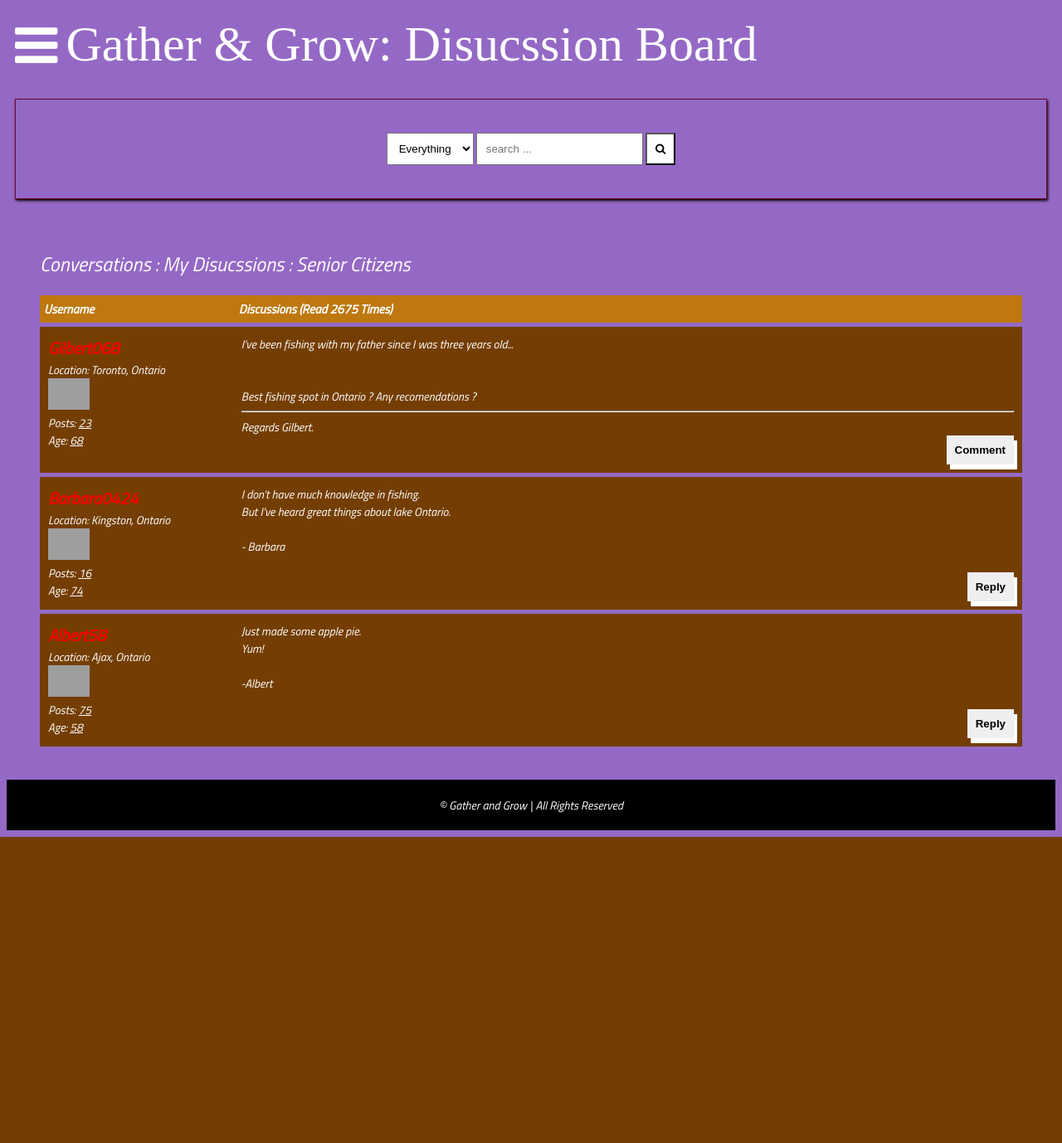
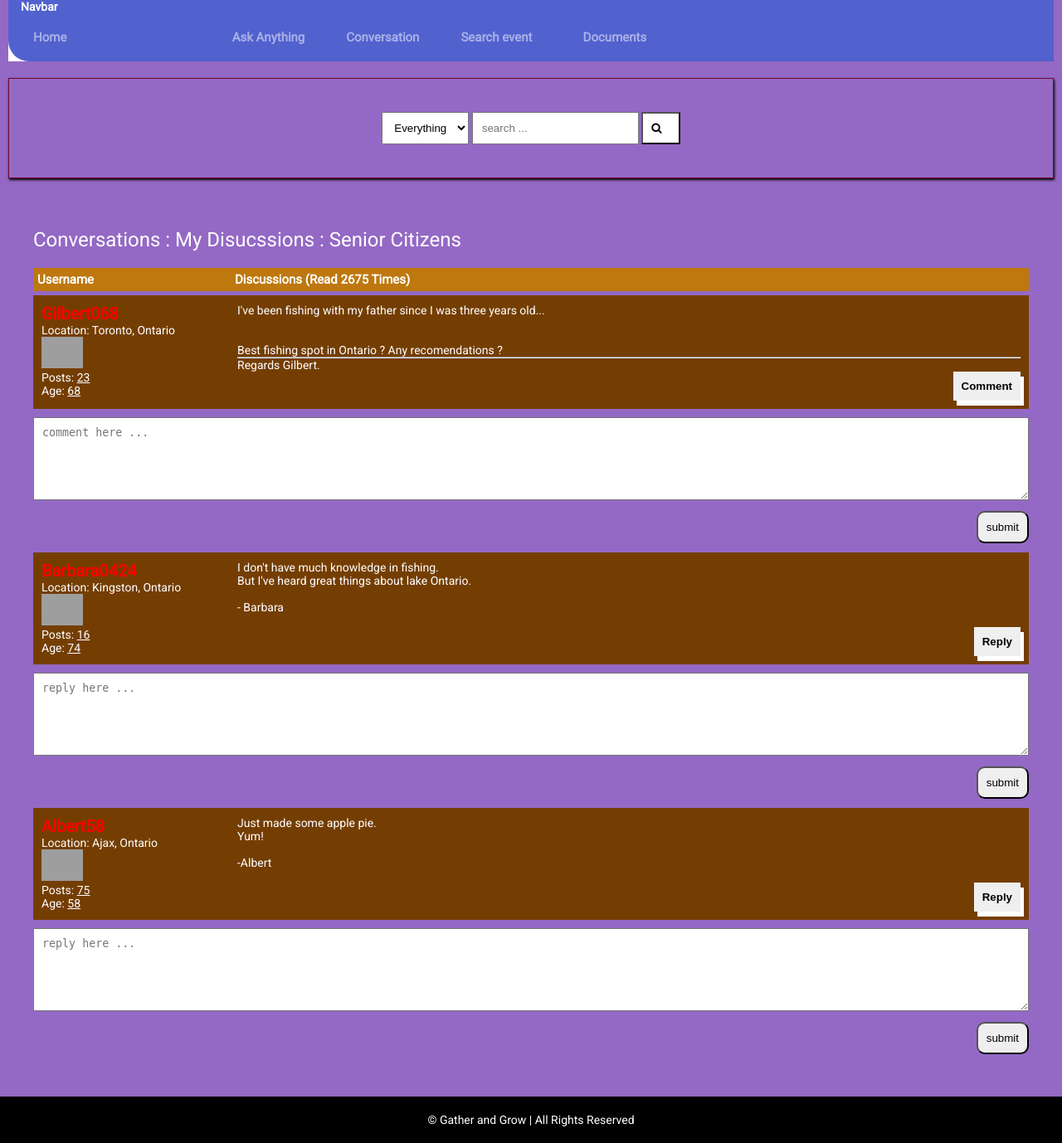
Before and after one commit to pripri99/Undecided, a Flask app: page /conversation in a window 1280 px wide. Shown: the whole page at 83% size. Before the commit the page ends 1009 px from the top, so only its background shows below. Run offline with Flask 2, Linux system fonts and the light colour scheme; grey boxes are pictures that could not be loaded.

Commit message:
added nav link to search page

```diff
--- a/app.py
+++ b/app.py
@@ -195,10 +195,11 @@ def getEventsSummary():
     latitude= request.args.get('lat')
     longitude= request.args.get('long')
     geohash=pgh.encode(float(latitude),float(longitude),4)
+    TICKET_KEY = os.getenv("TICKETMASTER")
     if(category!="default"):
-        requestResponse = requests.get("https://app.ticketmaster.com/discovery/v2/events.json?apikey=90gXEdRlVnZgTqo4zfSfAh3JkIZ9IvKR&keyword="+keywords+"&segmentId="+category+"&radius="+dist+"&unit=miles&geoPoint="+geohash, headers=headers)
+        requestResponse = requests.get("https://app.ticketmaster.com/discovery/v2/events.json?apikey="+TICKET_KEY+"&keyword="+keywords+"&segmentId="+category+"&radius="+dist+"&unit=miles&geoPoint="+geohash, headers=headers)
     else:
-        requestResponse = requests.get("https://app.ticketmaster.com/discovery/v2/events.json?apikey=90gXEdRlVnZgTqo4zfSfAh3JkIZ9IvKR&keyword="+keywords+"&radius="+dist+"&unit=miles&geoPoint="+geohash, headers=headers)
+        requestResponse = requests.get("https://app.ticketmaster.com/discovery/v2/events.json?apikey="+TICKET_KEY+"&keyword="+keywords+"&radius="+dist+"&unit=miles&geoPoint="+geohash, headers=headers)
     evnts=requestResponse.json()
     totalEvents=evnts['page']['totalElements']
     if totalEvents==0:
@@ -223,7 +224,7 @@ def getEventsSummary():
         <th id="venue" class="venue" role="columnheader" data-field="venue" data-filter-control="select" data-sortable="true" aria-label="returning">Venue</th>
 		 </tr>
 	</thead>
-                <tbody role="presentation" aria-hidden="false"> <tr role="row" tabindex="0">'''
+                <tbody role="presentation" aria-hidden="false">  <tr role="row" tabindex="0">'''
         for event in events:
             try:
                 localDate=event['dates']['start']['localDate']
--- a/static/css/style.css
+++ b/static/css/style.css
@@ -127,96 +127,6 @@ h1{
 
 header{
     margin-inline: 10px;
-}
-  /* Nav Bar styles */
-.navbar{
-    display:flex;
-    align-items: center;
-}
-.navigation{
-    background-color:#52057b;
-    padding: 10px;
-    width: 65%;
-    display: inline-block;
-    border-radius: 5px;
-    max-height: 80px;
-    margin-right:10px;
-}
-
-.close-icon i{
-    font-size:60px;
-    float: left;
-    cursor: pointer;
-}
-
-.nav-list{
-    list-style-type:none;
-    overflow: hidden;
-}
-
-.nav-item a{
-    float: right;
-    display:block;
-    text-align: center;
-    margin-inline: 20px;
-    font-size: 20px;
-    padding: 10px;
-    color:#fff;
-}
-
-.nav-item a:hover{
-    background-color: rgb(0,0,0,0.1);
-}
-
-.hide{
-    display: none;
-}
-
-.bar-icon{
-    font-size: 60px;
-    display: inline-block;
-    margin-right:10px;
-    color: #fff;
-    cursor: pointer;
-}
-
-@font-face {
-    font-family:aquire;
-    src:url(aquire.otf);
-}
-
-.brand{
-    font-size:60px;
-    display: inline-block;
-    font-family:aquire;
-}
-
-/*Navbar for the smartphones*/
-@media screen and (max-width: 460px){
-    .navigation{
-        max-height: auto;
-    }
-
-    .close-icon i{
-        font-size:30px;
-    }
-
-    .nav-item a{
-        float:left;
-        display:inline;
-        margin-inline: 3px;
-        font-size: 10px;
-        padding: 5px;
-    }
-
-
-    .bar-icon{
-        font-size: 30px;
-    }
-
-    .brand{
-        font-size:20px;
-    }
 }
 
   /* Search Box styles */
--- a/templates/layouts/discBase.html
+++ b/templates/layouts/discBase.html
@@ -12,19 +12,7 @@
 
 <body>
     <header>
-        <!--NavBar Section-->
-        <div class="navbar">
-            <nav class="navigation hide" id="navigation">
-                <span class="close-icon" id="close-icon" onclick="showIconBar()"><i class="fa fa-close"></i></span>
-                <ul class="nav-list">
-                    <li {% if request.endpoint == 'community' %}  class="nav-item" {% endif %}></li>><a href="{{ url_for('community') }}">Community</a></li>
-                    <li {% if request.endpoint == 'ask' %}  class="nav-item" {% endif %}> </li>><a href="{{ url_for('ask') }}">Ask Me Anything</a></li>
-                    <li {% if request.endpoint == 'conversation' %}  class="nav-item" {% endif %}></li>><a href="{{ url_for('conversation') }}">Conversation</a></li>
-                </ul>
-            </nav>
-            <a class="bar-icon" id="iconBar" onclick="hideIconBar()"><i class="fa fa-bars"></i></a>
-            <div class="brand">Gather & Grow: Disucssion Board</div>
-        </div>
+        {% include 'layouts/nav.html'  %}
         <!--SearchBox Section-->
         <div class="search-box">
             <div>
--- /dev/null
+++ b/templates/layouts/nav.html
@@ -0,0 +1,285 @@
+<style>
+    @import url("https://fonts.googleapis.com/css?family=Roboto");
+
+body {
+  font-family: "Roboto", sans-serif;
+}
+* {
+  margin: 0;
+  padding: 0;
+}
+i {
+  margin-right: 10px;
+}
+/*----------bootstrap-navbar-css------------*/
+.navbar-logo {
+  padding: 15px;
+  color: #fff;
+}
+.navbar-mainbg {
+  background-color: #5161ce;
+  padding: 0px;
+}
+#navbarSupportedContent {
+  overflow: hidden;
+  position: relative;
+}
+#navbarSupportedContent ul {
+  padding: 0px;
+  margin: 0px;
+}
+#navbarSupportedContent ul li a i {
+  margin-right: 10px;
+}
+#navbarSupportedContent li {
+  list-style-type: none;
+  float: left;
+}
+#navbarSupportedContent ul li a {
+  color: rgba(255, 255, 255, 0.5);
+  text-decoration: none;
+  font-size: 15px;
+  display: block;
+  padding: 20px 20px;
+  transition-duration: 0.6s;
+  transition-timing-function: cubic-bezier(0.68, -0.55, 0.265, 1.55);
+  position: relative;
+}
+#navbarSupportedContent > ul > li.active > a {
+  color: #5161ce;
+  background-color: transparent;
+  transition: all 0.7s;
+}
+#navbarSupportedContent a:not(:only-child):after {
+  content: "\f105";
+  position: absolute;
+  right: 20px;
+  top: 10px;
+  font-size: 14px;
+  font-family: "Font Awesome 5 Free";
+  display: inline-block;
+  padding-right: 3px;
+  vertical-align: middle;
+  font-weight: 900;
+  transition: 0.5s;
+}
+#navbarSupportedContent .active > a:not(:only-child):after {
+  transform: rotate(90deg);
+}
+.hori-selector {
+  display: inline-block;
+  position: absolute;
+  height: 100%;
+  top: 0px;
+  left: 0px;
+  transition-duration: 0.6s;
+  transition-timing-function: cubic-bezier(0.68, -0.55, 0.265, 1.55);
+  background-color: #fff;
+  border-top-left-radius: 15px;
+  border-top-right-radius: 15px;
+  margin-top: 10px;
+}
+.hori-selector .right,
+.hori-selector .left {
+  position: absolute;
+  width: 25px;
+  height: 25px;
+  background-color: #fff;
+  bottom: 10px;
+}
+.hori-selector .right {
+  right: -25px;
+}
+.hori-selector .left {
+  left: -25px;
+}
+.hori-selector .right:before,
+.hori-selector .left:before {
+  content: "";
+  position: absolute;
+  width: 50px;
+  height: 50px;
+  border-radius: 50%;
+  background-color: #5161ce;
+}
+.hori-selector .right:before {
+  bottom: 0;
+  right: -25px;
+}
+.hori-selector .left:before {
+  bottom: 0;
+  left: -25px;
+}
+
+@media (min-width: 992px) {
+  .navbar-expand-custom {
+    -ms-flex-flow: row nowrap;
+    flex-flow: row nowrap;
+    -ms-flex-pack: start;
+    justify-content: flex-start;
+  }
+  .navbar-expand-custom .navbar-nav {
+    -ms-flex-direction: row;
+    flex-direction: row;
+  }
+  .navbar-expand-custom .navbar-toggler {
+    display: none;
+  }
+  .navbar-expand-custom .navbar-collapse {
+    display: -ms-flexbox !important;
+    display: flex !important;
+    -ms-flex-preferred-size: auto;
+    flex-basis: auto;
+  }
+}
+
+@media (max-width: 991px) {
+  #navbarSupportedContent ul li a {
+    padding: 12px 30px;
+  }
+  .hori-selector {
+    margin-top: 0px;
+    margin-left: 10px;
+    border-radius: 0;
+    border-top-left-radius: 25px;
+    border-bottom-left-radius: 25px;
+  }
+  .hori-selector .left,
+  .hori-selector .right {
+    right: 10px;
+  }
+  .hori-selector .left {
+    top: -25px;
+    left: auto;
+  }
+  .hori-selector .right {
+    bottom: -25px;
+  }
+  .hori-selector .left:before {
+    left: -25px;
+    top: -25px;
+  }
+  .hori-selector .right:before {
+    bottom: -25px;
+    left: -25px;
+  }
+}
+
+</style>
+
+<script>
+    // ---------Responsive-navbar-active-animation-----------
+function test(){
+	var tabsNewAnim = $('#navbarSupportedContent');
+	var selectorNewAnim = $('#navbarSupportedContent').find('li').length;
+	var activeItemNewAnim = tabsNewAnim.find('.active');
+	var activeWidthNewAnimHeight = activeItemNewAnim.innerHeight();
+	var activeWidthNewAnimWidth = activeItemNewAnim.innerWidth();
+	var itemPosNewAnimTop = activeItemNewAnim.position();
+	var itemPosNewAnimLeft = activeItemNewAnim.position();
+	$(".hori-selector").css({
+		"top":itemPosNewAnimTop.top + "px",
+		"left":itemPosNewAnimLeft.left + "px",
+		"height": activeWidthNewAnimHeight + "px",
+		"width": activeWidthNewAnimWidth + "px"
+	});
+	$("#navbarSupportedContent").on("click","li",function(e){
+		$('#navbarSupportedContent ul li').removeClass("active");
+		$(this).addClass('active');
+		var activeWidthNewAnimHeight = $(this).innerHeight();
+		var activeWidthNewAnimWidth = $(this).innerWidth();
+		var itemPosNewAnimTop = $(this).position();
+		var itemPosNewAnimLeft = $(this).position();
+		$(".hori-selector").css({
+			"top":itemPosNewAnimTop.top + "px",
+			"left":itemPosNewAnimLeft.left + "px",
+			"height": activeWidthNewAnimHeight + "px",
+			"width": activeWidthNewAnimWidth + "px"
+		});
+	});
+}
+$(document).ready(function(){
+	setTimeout(function(){ test(); });
+});
+$(window).on('resize', function(){
+	setTimeout(function(){ test(); }, 500);
+});
+$(".navbar-toggler").click(function(){
+	$(".navbar-collapse").slideToggle(300);
+	setTimeout(function(){ test(); });
+});
+
+
+
+// --------------add active class-on another-page move----------
+jQuery(document).ready(function($){
+	// Get current path and find target link
+	var path = window.location.pathname.split("/").pop();
+
+	// Account for home page with empty path
+	if ( path == '' ) {
+		path = 'index.html';
+	}
+
+	var target = $('#navbarSupportedContent ul li a[href="'+path+'"]');
+	// Add active class to target link
+	target.parent().addClass('active');
+});
+
+
+
+
+// Add active class on another page linked
+// ==========================================
+// $(window).on('load',function () {
+//     var current = location.pathname;
+//     console.log(current);
+//     $('#navbarSupportedContent ul li a').each(function(){
+//         var $this = $(this);
+//         // if the current path is like this link, make it active
+//         if($this.attr('href').indexOf(current) !== -1){
+//             $this.parent().addClass('active');
+//             $this.parents('.menu-submenu').addClass('show-dropdown');
+//             $this.parents('.menu-submenu').parent().addClass('active');
+//         }else{
+//             $this.parent().removeClass('active');
+//         }
+//     })
+// });
+</script>
+
+<div>
+<nav class="navbar navbar-expand-custom navbar-mainbg">
+    <a class="navbar-brand navbar-logo" href="#">Navbar</a>
+    <button class="navbar-toggler" type="button" aria-controls="navbarSupportedContent" aria-expanded="false" aria-label="Toggle navigation">
+      <i class="fas fa-bars text-white"></i>
+    </button>
+    <div class="collapse navbar-collapse" id="navbarSupportedContent">
+      <ul class="navbar-nav ml-auto">
+        <div class="hori-selector">
+          <div class="left"></div>
+          <div class="right"></div>
+        </div>
+        <li class="nav-item">
+          <a class="nav-link" href="{{ url_for('index') }}"><i class="fas fa-tachometer-alt"></i>Home</a>
+        </li>
+        <li class="nav-item active">
+          <a class="nav-link" href="{{ url_for('community') }}"><i class="far fa-address-book"></i>Community</a>
+        </li>
+        <li class="nav-item">
+          <a class="nav-link" href="{{ url_for('ask') }}"><i class="far fa-clone"></i>Ask Anything</a>
+        </li>
+        <li class="nav-item">
+          <a class="nav-link" href="{{ url_for('conversation') }}"><i class="far fa-calendar-alt"></i>Conversation</a>
+        </li>
+        <li class="nav-item">
+          <a class="nav-link" href="{{ url_for('event') }}"><i class="far fa-chart-bar"></i>Search event</a>
+        </li>
+        <li class="nav-item">
+          <a class="nav-link" href="javascript:void(0);"><i class="far fa-copy"></i>Documents</a>
+        </li>
+      </ul>
+    </div>
+  </nav>
+
+  </div>
--- a/templates/pages/event.html
+++ b/templates/pages/event.html
@@ -1,3 +1,4 @@
+
 <!DOCTYPE html>
 <html lang="en">
 
@@ -15,6 +16,10 @@
 </head>
 
 <body onload=getUserLoc()>
+  <header>
+    {% include 'layouts/nav.html' %}
+  </header>
+
   <p id="err"></p>
   <div class='container'>
     <div id="eventsContainer" class='panel panel-primary dialog-panel'>
```
Also changed, not shown: requirements.txt (+76 -0 lines).
